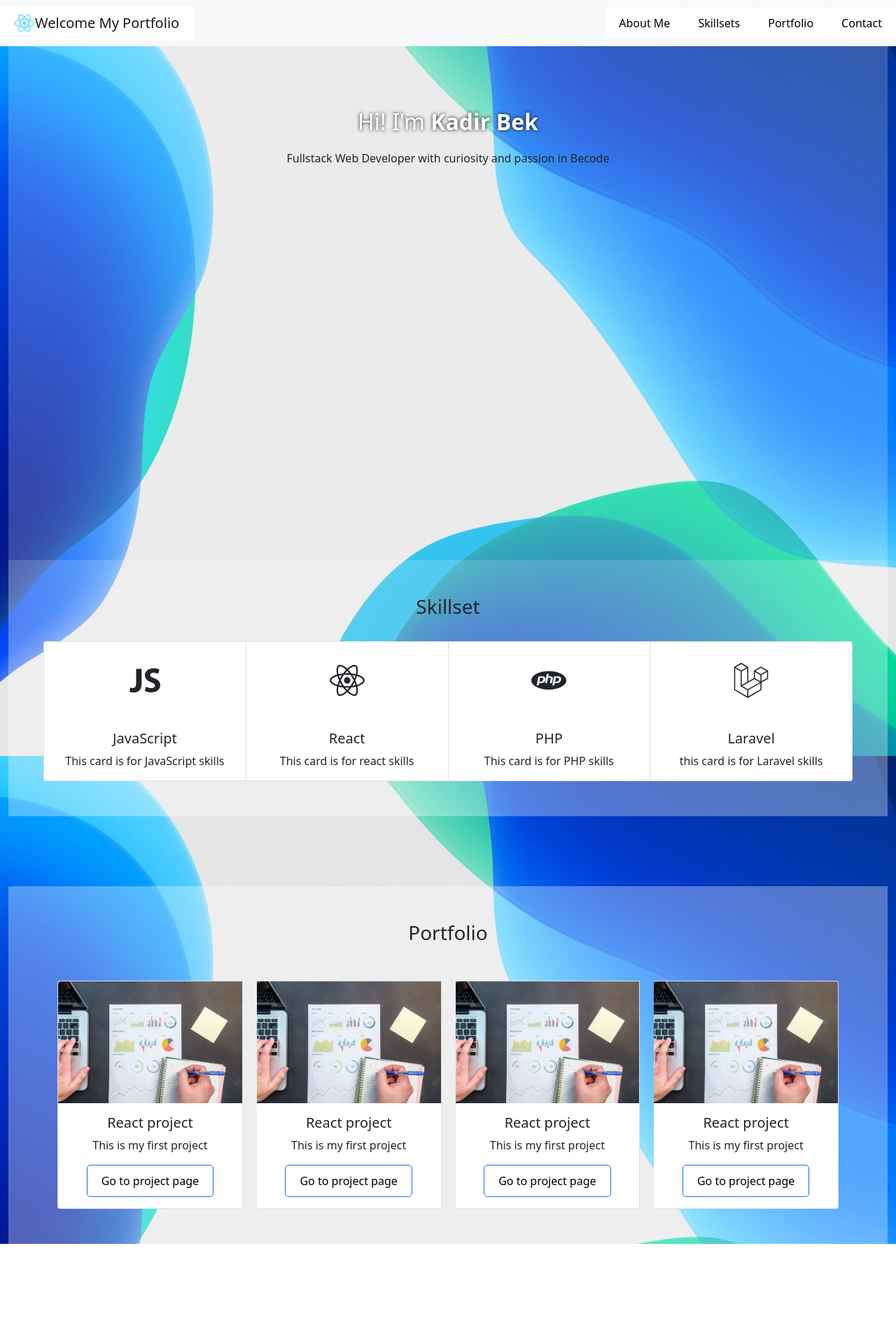
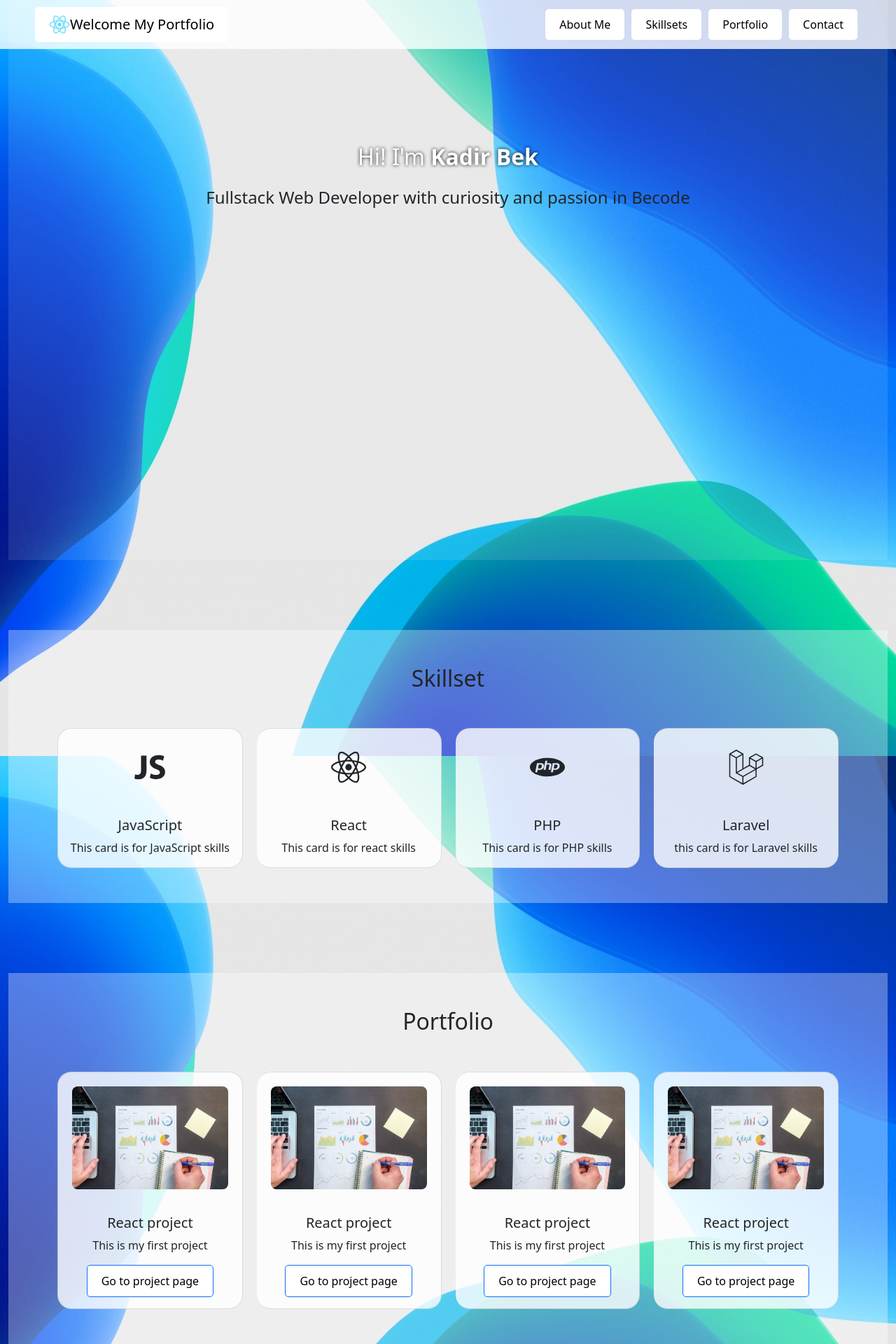
Before and after one commit to kdrbek06/portfolio, a React (Create React App) app: page / in a window 1280 px wide. Shown: the top 1920 px of the page at 70% size. Before the commit the page ends 1877 px from the top, so only its background shows below. Built offline with nearby package versions, Linux system fonts and the light colour scheme.

Commit message:
Add style to  all container

```diff
--- a/src/components/Navigation.tsx
+++ b/src/components/Navigation.tsx
@@ -4,7 +4,7 @@ import Logo from '../img/logo192.png'
 export default function Navigation () {
   return (
     <div>
-        <nav className="navbar fixed-top navbar-light bg-light navContainer">
+        <nav className="navbar fixed-top">
            <div>
                 <a className="navbar-brand" href="/">
                 <img src={Logo} width="30" height="30" className="d-inline-block align-top" alt="" />
--- a/src/components/Portfolio.tsx
+++ b/src/components/Portfolio.tsx
@@ -30,7 +30,7 @@ export default function Portfolio () {
     <div className="portfolioContainer" id="portfolio">
 
       <div>
-        <h3>Portfolio</h3><br />
+        <h2>Portfolio</h2><br />
       </div>
 
       <div className="card-group">
--- a/src/components/Project.tsx
+++ b/src/components/Project.tsx
@@ -8,7 +8,7 @@ export interface IAppProps {
 export default function Project({ image, title, text }: IAppProps) {
     return (
         <div className="card projectCard">
-            <img src={image} className="card-img-top" alt="..."/>
+            <img src={image} className="portfolioImage" alt="..."/>
             <div className ="card-body">
             <h5 className ="card-title">{title}</h5>
             <p className ="card-text">{text}</p>
--- a/src/components/SkillSet.tsx
+++ b/src/components/SkillSet.tsx
@@ -32,7 +32,7 @@ export default function SkillSet () {
     <div className="skillContainer" id="skillSet">
 
       <div>
-          <h3>Skillset</h3><br />
+          <h2>Skillset</h2><br />
       </div>
 
       <div className="card-group">
--- a/src/index.css
+++ b/src/index.css
@@ -10,24 +10,28 @@ a:visited {
 
 a:hover,
 a:active {
-  background-color: #3c96f7;
-  color: rgb(255, 255, 255);
+  background-color: #0599FD;
+  color: rgb(255, 255, 255) !important;
+
 }
 
 .aboutContainer {
   min-height: 800px;
   text-align: center;
-  box-shadow: inset 0 0 0 1000px rgba(255, 255, 255, 0.2);
+  box-shadow: inset 0 0 0 1000px rgba(255, 255, 255, 0.1);
+  margin-bottom: 100px;
+  padding: 50px;
 }
 
 .aboutText {
+  font-size: x-large;
   padding: 150px;
 }
 
 .aboutTextTitle {
-  font-size: 2em;
+  font-size: xx-large;
   text-shadow: 0px 0px 5px rgb(11 9 9 / 95%);
-  color: white;
+  color: rgb(255, 255, 255);
 }
 
 .container-fluid {
@@ -49,13 +53,18 @@ a:active {
   margin: 30px auto;
 }
 
-.navContainer {
-  background-color: rgba(255, 255, 255, 0.322);
+.navbar {
+  padding: 50px;
+  background-color: #ebebeb;
+  background-color: rgba(255, 255, 255, 0.8);
+
 }
 
-.projectCard {
-  margin: 20px;
+.navLink a{
+  margin: 5px !important;
 }
+
+
 
 .portfolioContainer {
   margin-bottom: 100px;
@@ -63,3 +72,17 @@ a:active {
   background-color: #ebebeb;
   background-color: rgba(255, 255, 255, 0.322);
 }
+
+.card {
+  border-radius: 20px !important;
+  margin: 20px;
+  background-color: #ebebeb;
+  background-color: rgba(255, 255, 255, 0.8) !important;
+}
+
+.portfolioImage {
+  border-radius: 8px;
+  margin: 20px;
+
+
+}
```
